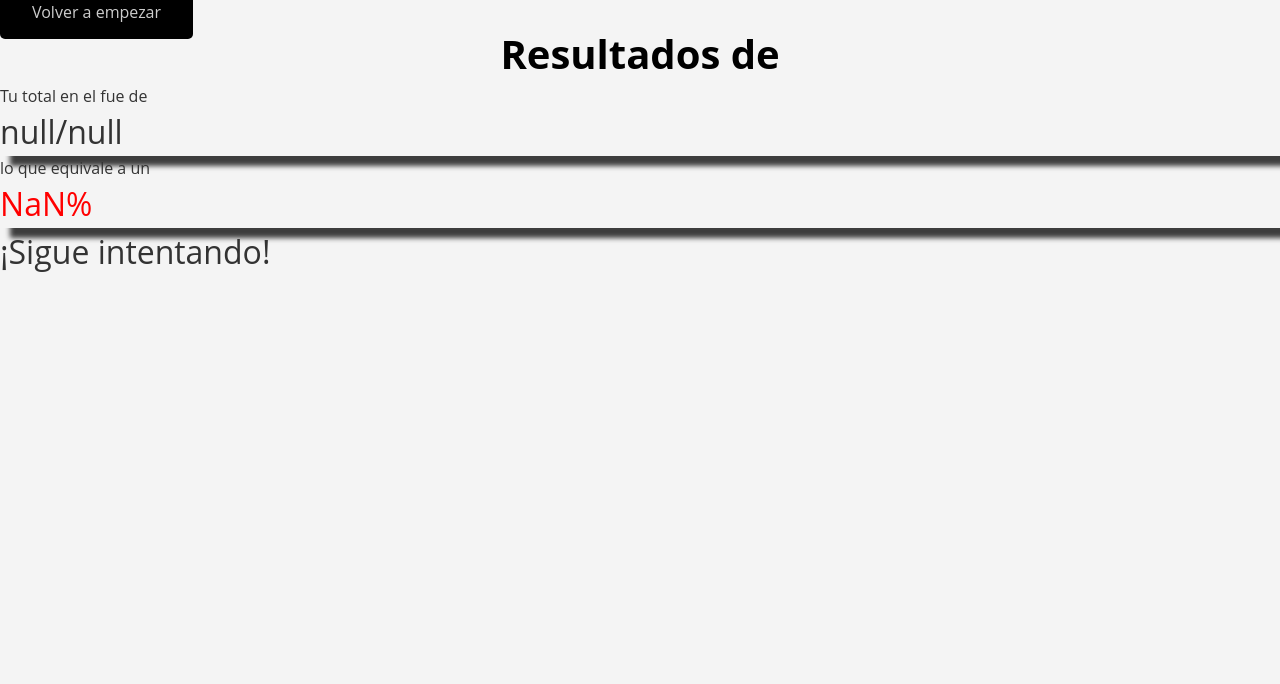
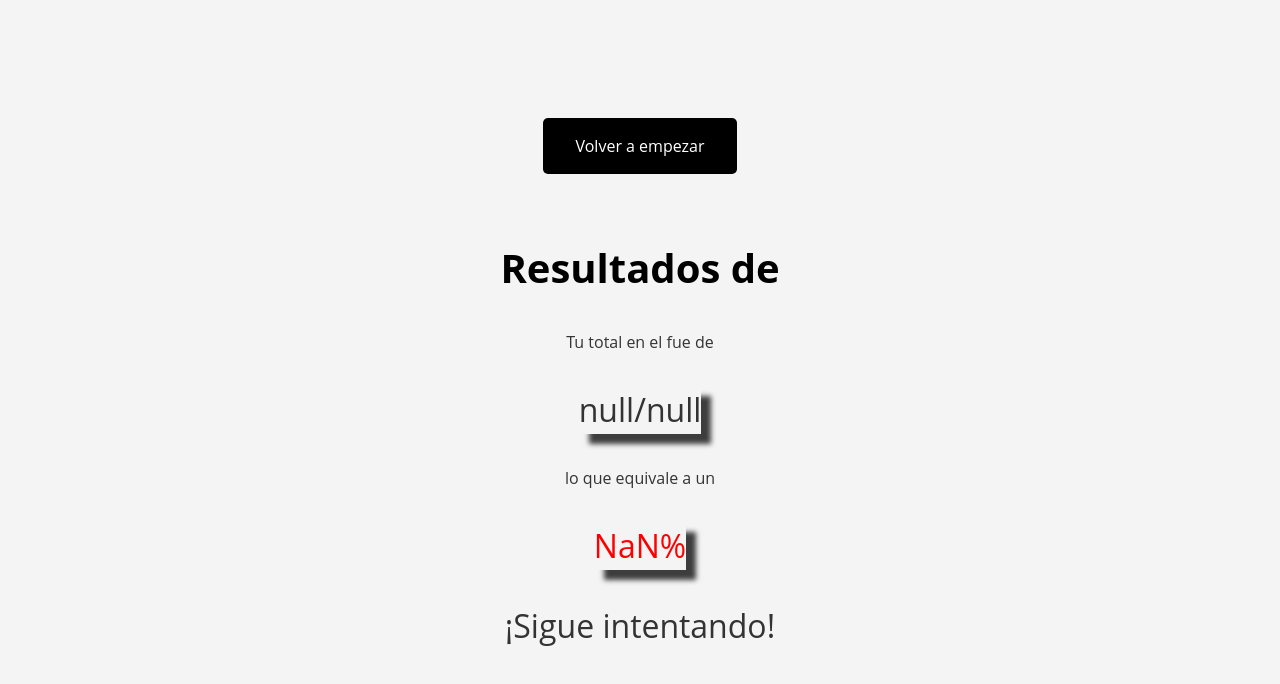
Before and after one commit to dvd-22/calificador, a plain HTML site: page resultado.html in a window 1280 px wide. Drawn offline with Linux system fonts and the light colour scheme.

Commit message:
Missed one

```diff
--- a/resultado.html
+++ b/resultado.html
@@ -9,7 +9,7 @@
 </head>
 
 <body>
-    <div class="parent resultado">
+    <div class="parent resultado center">
         <a href="./" class="boton" id="regresar">Volver a empezar</a>
         <h1>Resultados de <span id="nombre"></span></h1>
         <p>Tu total en el <span id="titulo"></span> fue de</p>
```
